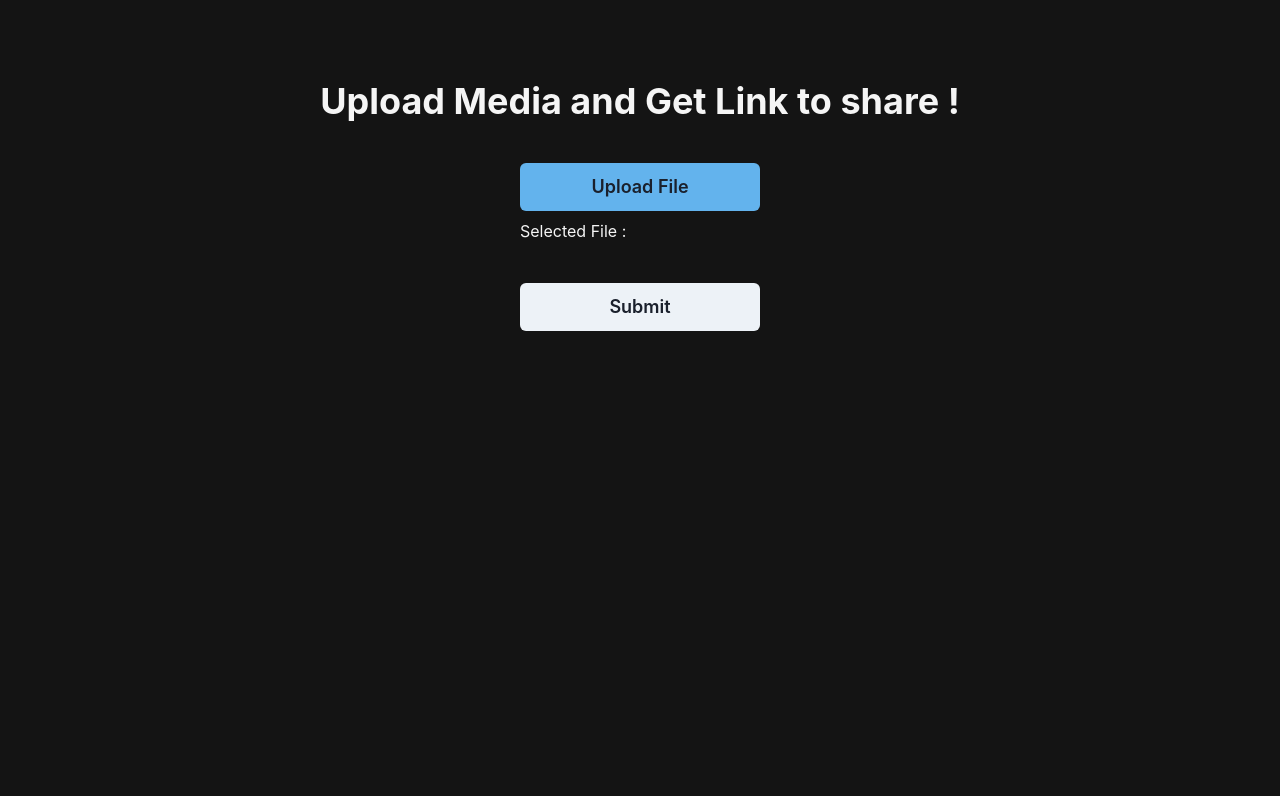
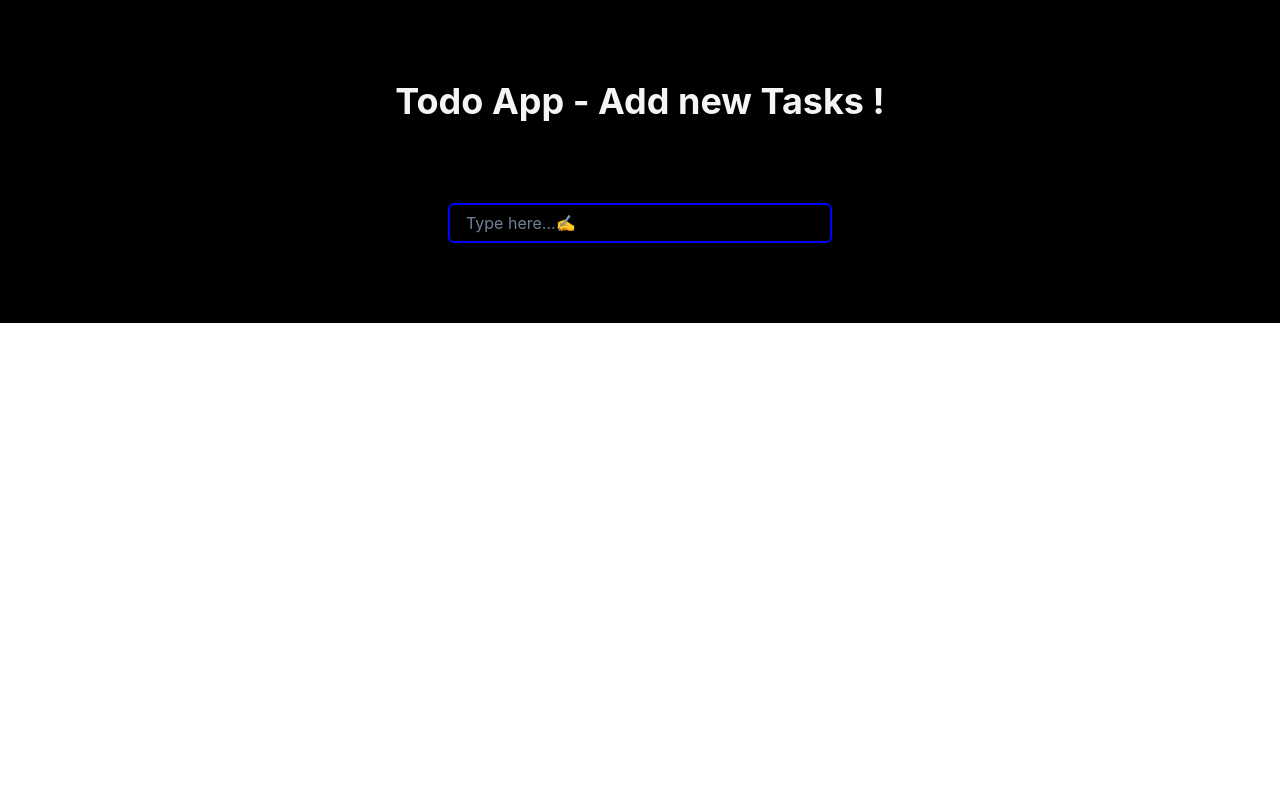
Before and after one commit to adityajawanjal/React-Js-Projects, a React (Vite) app in the folder client/: page / in a window 1280 px wide. Built offline with nearby package versions, Linux system fonts and the light colour scheme.

Commit message:
redux started.

```diff
--- a/client/package.json
+++ b/client/package.json
@@ -13,10 +13,12 @@
     "@chakra-ui/react": "^2.7.0",
     "@emotion/react": "^11.11.0",
     "@emotion/styled": "^11.11.0",
+    "@reduxjs/toolkit": "^1.9.5",
     "axios": "^1.4.0",
     "framer-motion": "^10.12.16",
     "react": "^18.2.0",
     "react-dom": "^18.2.0",
+    "react-redux": "^8.0.7",
     "react-router-dom": "^6.11.2"
   },
   "devDependencies": {
--- a/client/src/App.jsx
+++ b/client/src/App.jsx
@@ -1,74 +1,20 @@
-import { Box, Button, Heading, Input, Stack, Text } from "@chakra-ui/react";
-import React, { useEffect, useRef, useState } from "react";
-import axios from "axios";
+import React from "react";
+import { Box, Heading, Input, Stack } from "@chakra-ui/react";
 
 const App = () => {
-  const [file, setFile] = useState();
-  const [url, setUrl] = useState();
-  const [fileName, setFileName] = useState();
-
-  const fileRef = useRef();
-
-  useEffect(() => {
-    file ? setFileName(file.name) : "";
-  }, [file]);
-
-  const handleChangeFile = (e) => {
-    setFile(e.target.files[0]);
-  };
-
-  const submit = async () => {
-    const data = new FormData();
-    data.append("name", file.name);
-    data.append("file", file);
-    const res = await axios.post(
-      `${import.meta.env.VITE_SERVER_URL}/api/uploads`,
-      data
-    );
-    setUrl(res.data);
-  };
-
   return (
     <>
-      <Stack
-        h={"99.5vh"}
-        bgColor={"blackAlpha.900"}
-        color={"whitesmoke"}
-        alignItems={"center"}
-        py={"20"}
-        px={"4"}
-        gap={"10"}
-      >
-        <Heading>Upload Media and Get Link to share !</Heading>
-        <Input
-          type="file"
-          onChange={(e) => handleChangeFile(e)}
-          ref={fileRef}
-          display={"none"}
-        />
-        <Box>
-          <Button
-            size={"lg"}
-            bgColor={"blue.300"}
-            onClick={() => {
-              fileRef.current.click();
-            }}
-            w={"60"}
-          >
-            {" "}
-            Upload File
-          </Button>
-          <Text mt={"2"}>Selected File : {fileName}</Text>
-        </Box>
-        <Button size={"lg"} onClick={submit} w={"60"}>
-          Submit
-        </Button>
-        <Box borderBottom={"2px solid blue"} pb={"2"} wordBreak={"break-word"}>
-          <a href={url} target="_blank" rel="noopener noreferrer">
-            {url}
-          </a>
-        </Box>
-      </Stack>
+      <Box bgColor={"black"} color={"whitesmoke"} minH={"full"} px={"4"} >
+        <Stack alignItems={"center"} gap={20} w={"full"} py={"20"}>
+          <Heading>Todo App - Add new Tasks !</Heading>
+          <Input
+            type="text"
+            placeholder="Type here...✍"
+            border={"2px solid blue"}
+            w={{base:"80",md:"96"}}
+          />
+        </Stack>
+      </Box>
     </>
   );
 };
--- a/client/src/main.jsx
+++ b/client/src/main.jsx
@@ -1,12 +1,16 @@
-import React from 'react'
-import ReactDOM from 'react-dom/client'
-import App from './App.jsx'
-import { ChakraProvider, theme } from "@chakra-ui/react"
+import React from "react";
+import ReactDOM from "react-dom/client";
+import App from "./App.jsx";
+import { ChakraProvider, theme } from "@chakra-ui/react";
+import { Provider } from "react-redux";
+import store from "./redux/store.js";
 
-ReactDOM.createRoot(document.getElementById('root')).render(
+ReactDOM.createRoot(document.getElementById("root")).render(
   <React.StrictMode>
-    <ChakraProvider theme={theme}>
-    <App />
-    </ChakraProvider>
-  </React.StrictMode>,
-)
+    <Provider store={store}>
+      <ChakraProvider theme={theme}>
+        <App />
+      </ChakraProvider>
+    </Provider>
+  </React.StrictMode>
+);
--- /dev/null
+++ b/client/src/redux/slice.js
@@ -0,0 +1,16 @@
+import { createSlice } from '@reduxjs/toolkit'
+
+export const counterSlice = createSlice({
+  name: 'counter',
+  initialState:{
+    value:0
+  },
+  reducers: {
+    increment: (state) => {
+      state.value += 1
+    },
+  },
+})
+export const { increment} = counterSlice.actions
+
+export default counterSlice.reducer
--- /dev/null
+++ b/client/src/redux/store.js
@@ -0,0 +1,9 @@
+import { configureStore } from '@reduxjs/toolkit'
+import counterReducer from "./slice"
+
+ const store = configureStore({
+  reducer: {
+    counter: counterReducer
+  },
+})
+export default store;
```
Also changed, not shown: 1 other file (tests, documents, lock files or other folders).
